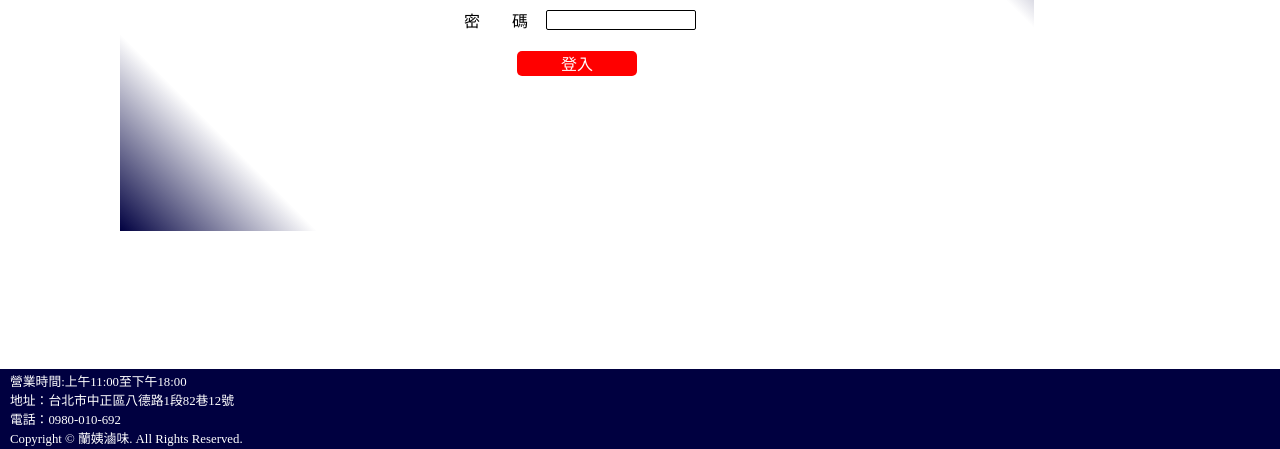
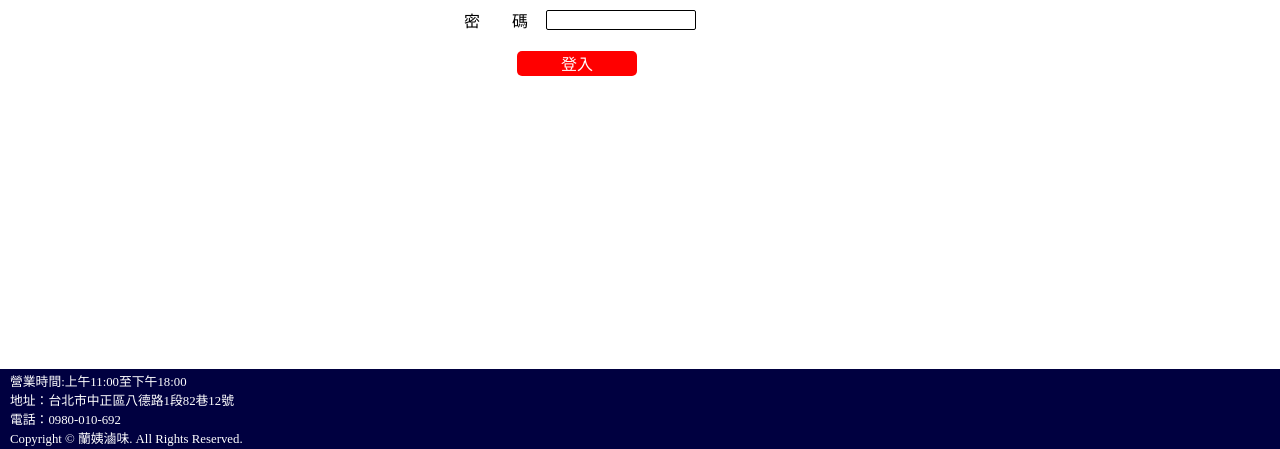
Before and after one commit to Amanda-WebDeveloper/braised-dishes-store_OS, a plain HTML site: page public/member.html in a window 1280 px wide. Shown: the part 351-800 px from the top of the page. Drawn offline with Linux system fonts and the light colour scheme; a web font is replaced by a local one.

Commit message:
'去掉漸層box'

```diff
--- a/public/css/items.css
+++ b/public/css/items.css
@@ -2,7 +2,7 @@
     width: 100%;
     display: inline-flex;
     align-content: center;
-    background-image: linear-gradient(45deg, var(--logo_color), white 15%, white 85%, var(--logo_color));
+    background-color: white;
     margin-top: 3vw;
 }
 
--- a/public/css/member.css
+++ b/public/css/member.css
@@ -21,7 +21,7 @@
     flex-direction: column;
     align-items: center;
     justify-content: center;
-    background-image: linear-gradient(45deg, var(--logo_color), white 15%, white 85%, var(--logo_color));
+    background-color: white;
 }
 
 .active_fieldset {
--- a/public/css/member_login.css
+++ b/public/css/member_login.css
@@ -5,7 +5,7 @@ main div {
     padding: 20px;
     position: relative;
     margin: 0vw 15vw;
-    background-image: linear-gradient(45deg, var(--logo_color), white 15%, white 85%, var(--logo_color));
+    background-color: white;
     display: flex;
     flex-direction: row;
     align-items: center;
```
